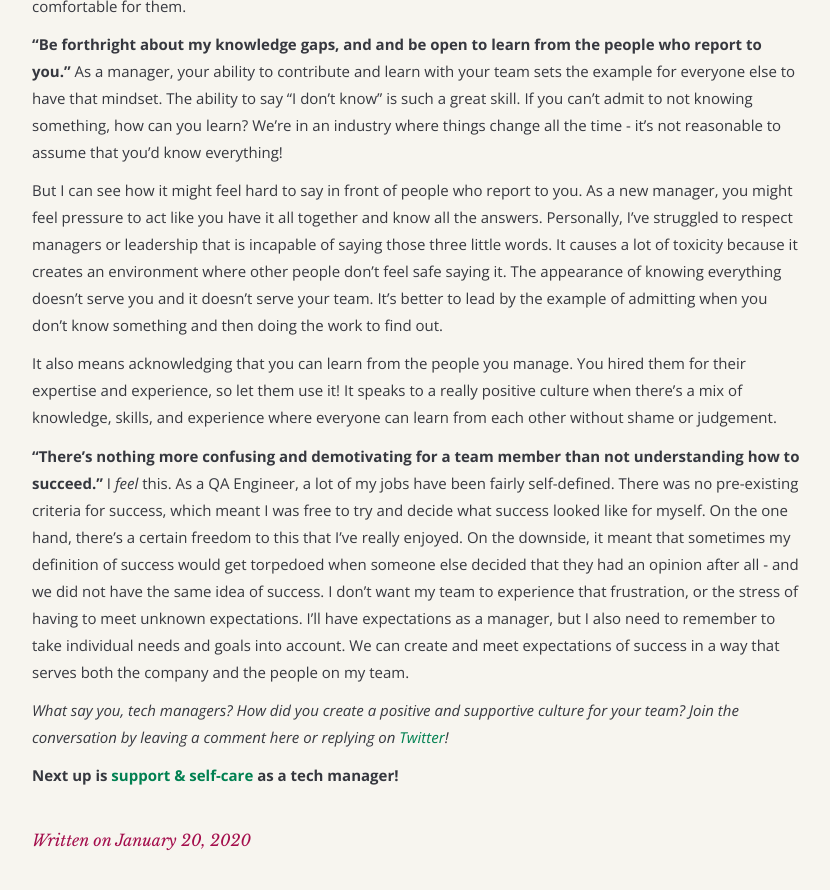
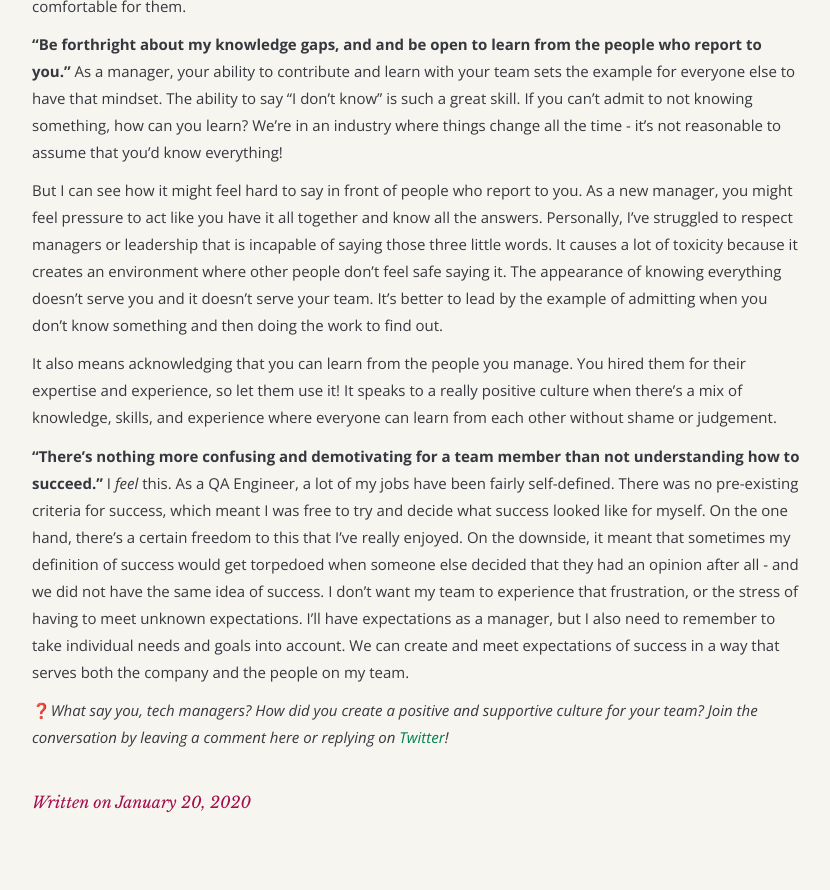
Before and after one commit to angelariggs/angelariggs.github.io, a Jekyll site: the page built from _posts/2020-01-21-manager-culture.md, in a window 1280 px wide and 900 px high, scrolled down 2019 px. Shown: the top 890 px of the window, without its empty margins (224-1054 px from the left). Built offline with Jekyll 4.4.1, drawn with Linux system fonts in a browser that asks for light colours; comment, search, counter and statistics services are not loaded; after the commit the page ends 2881 px from its top, so only the background shows below that.

Commit message:
smol formatting updates

```diff
--- a/_posts/2020-01-21-manager-culture.md
+++ b/_posts/2020-01-21-manager-culture.md
@@ -40,6 +40,4 @@ It also means acknowledging that you can learn from the people you manage. You h
 
 **"There's nothing more confusing and demotivating for a team member than not understanding how to succeed."** I _feel_ this. As a QA Engineer, a lot of my jobs have been fairly self-defined. There was no pre-existing criteria for success, which meant I was free to try and decide what success looked like for myself. On the one hand, there's a certain freedom to this that I've really enjoyed. On the downside, it meant that sometimes my definition of success would get torpedoed when someone else decided that they had an opinion after all - and we did not have the same idea of success. I don't want my team to experience that frustration, or the stress of having to meet unknown expectations. I'll have expectations as a manager, but I also need to remember to take individual needs and goals into account. We can create and meet expectations of success in a way that serves both the company and the people on my team.
 
-_What say you, tech managers? How did you create a positive and supportive culture for your team? Join the conversation by leaving a comment here or replying on [Twitter](https://twitter.com/AngelaRiggs_/status/1216078559346741249)!_
-
-**Next up is [support & self-care]({% post_url 2020-02-05-manager-support-self-care %}) as a tech manager!**
+❓_What say you, tech managers? How did you create a positive and supportive culture for your team? Join the conversation by leaving a comment here or replying on [Twitter](https://twitter.com/AngelaRiggs_/status/1216078559346741249)!_
```
Also changed, not shown: _posts/2020-02-05-manager-support-self-care.md (+1 -1 lines).
